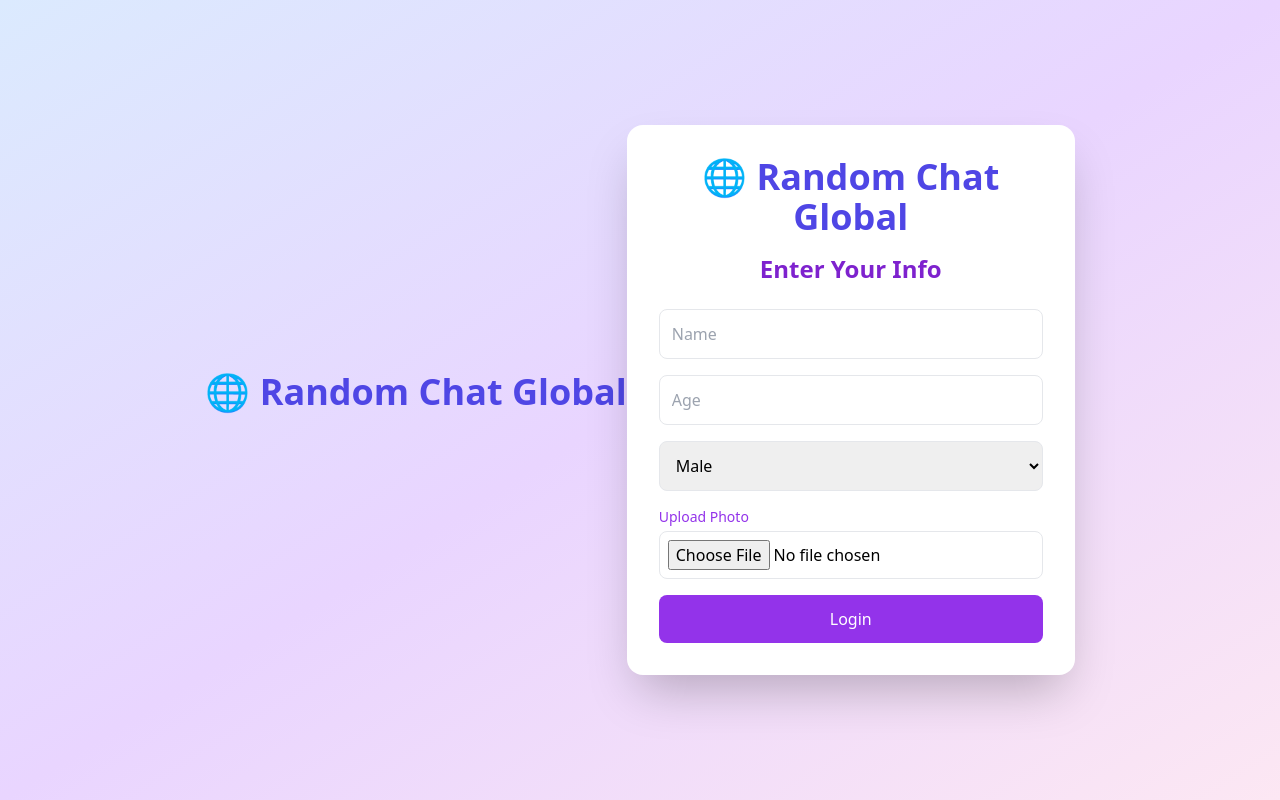
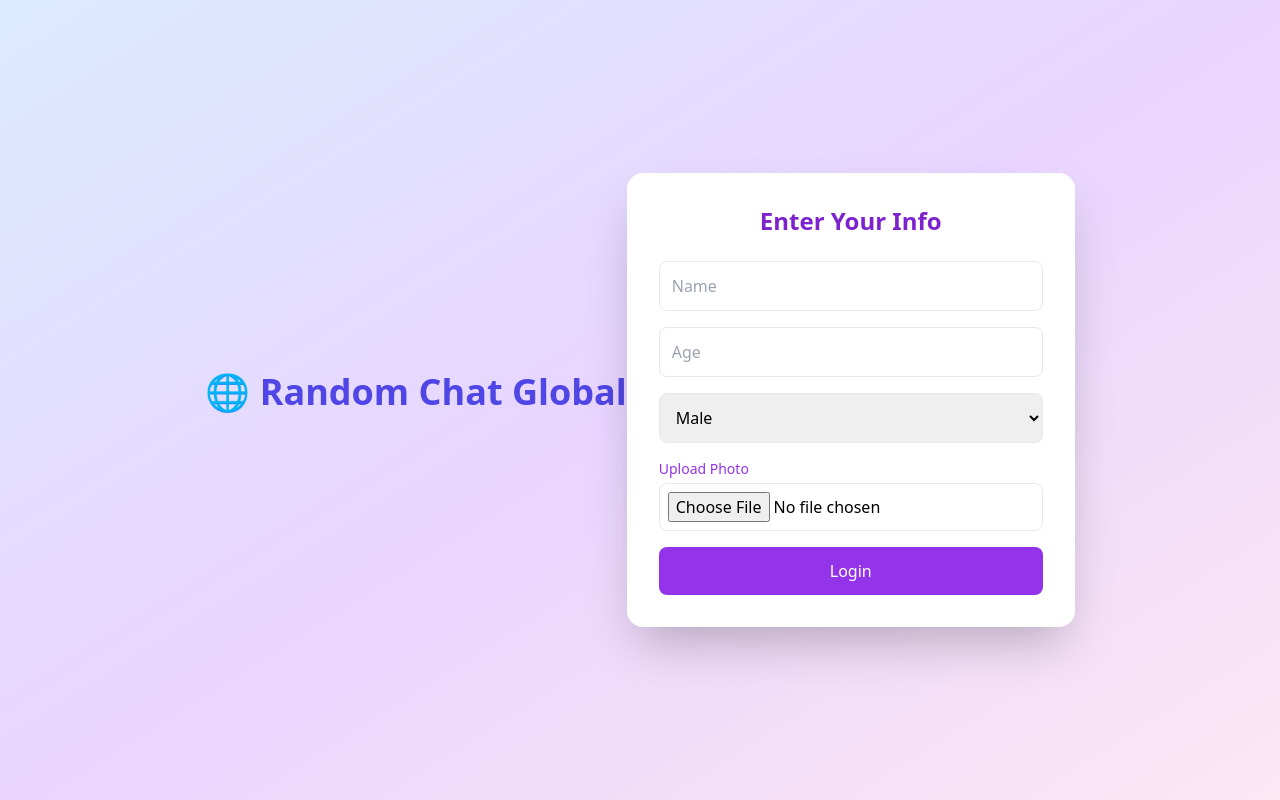
Before and after one commit to Mlink6783/Random-Chat, a website: page random-chat/public/index.html in a window 1280 px wide. Drawn offline with nearby package versions, Linux system fonts and the light colour scheme.

Commit message:
Update index.html

```diff
--- a/random-chat/public/index.html
+++ b/random-chat/public/index.html
@@ -9,9 +9,6 @@
   <body> <h1 class="text-4xl font-extrabold text-center text-indigo-600 mb-4">🌐 Random Chat Global</h1></body>
 <body class="bg-gradient-to-br from-blue-100 via-purple-200 to-pink-100 min-h-screen flex items-center justify-center">
   <div class="bg-white p-8 rounded-2xl shadow-2xl max-w-md w-full">
-
-    <!-- Website Title Inside Body -->
-    <h1 class="text-4xl font-extrabold text-center text-indigo-600 mb-4">🌐 Random Chat Global</h1>
 
     <h2 class="text-2xl font-bold text-center text-purple-700 mb-6">Enter Your Info</h2>
 
```
